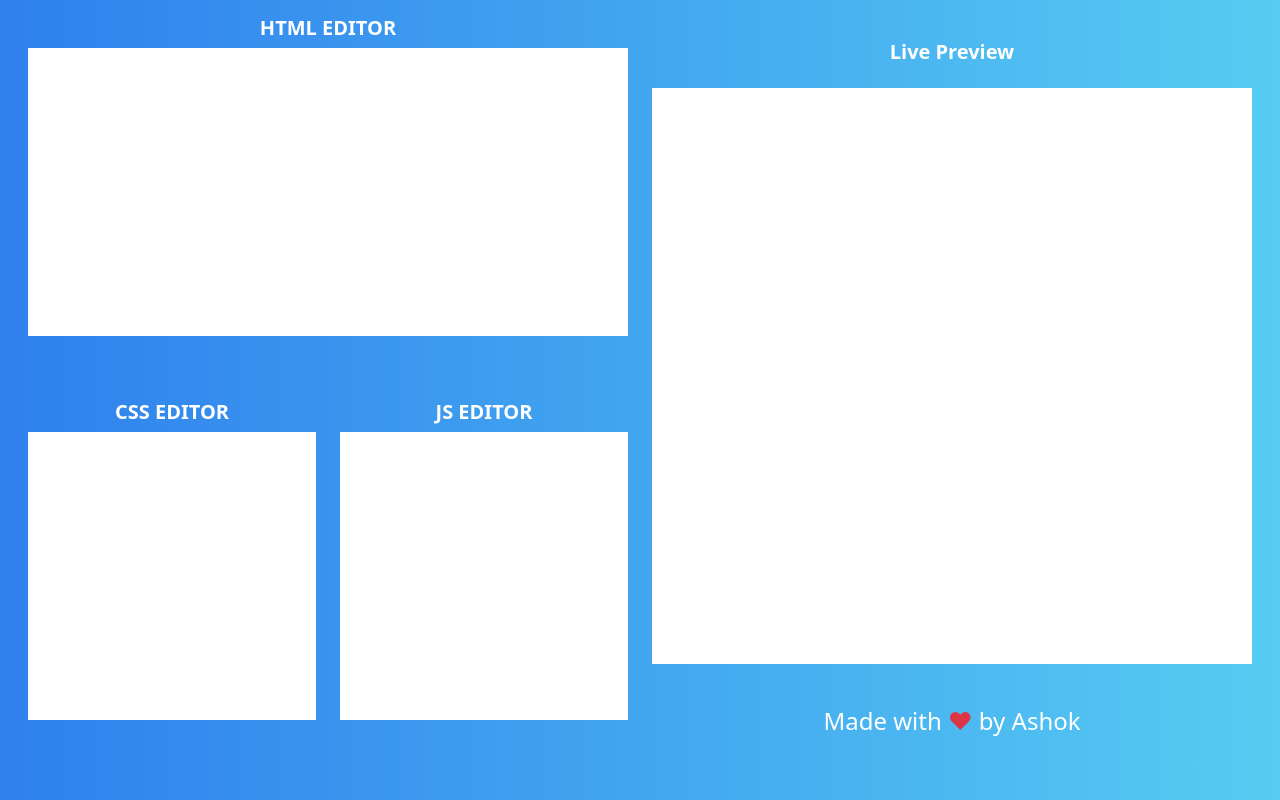
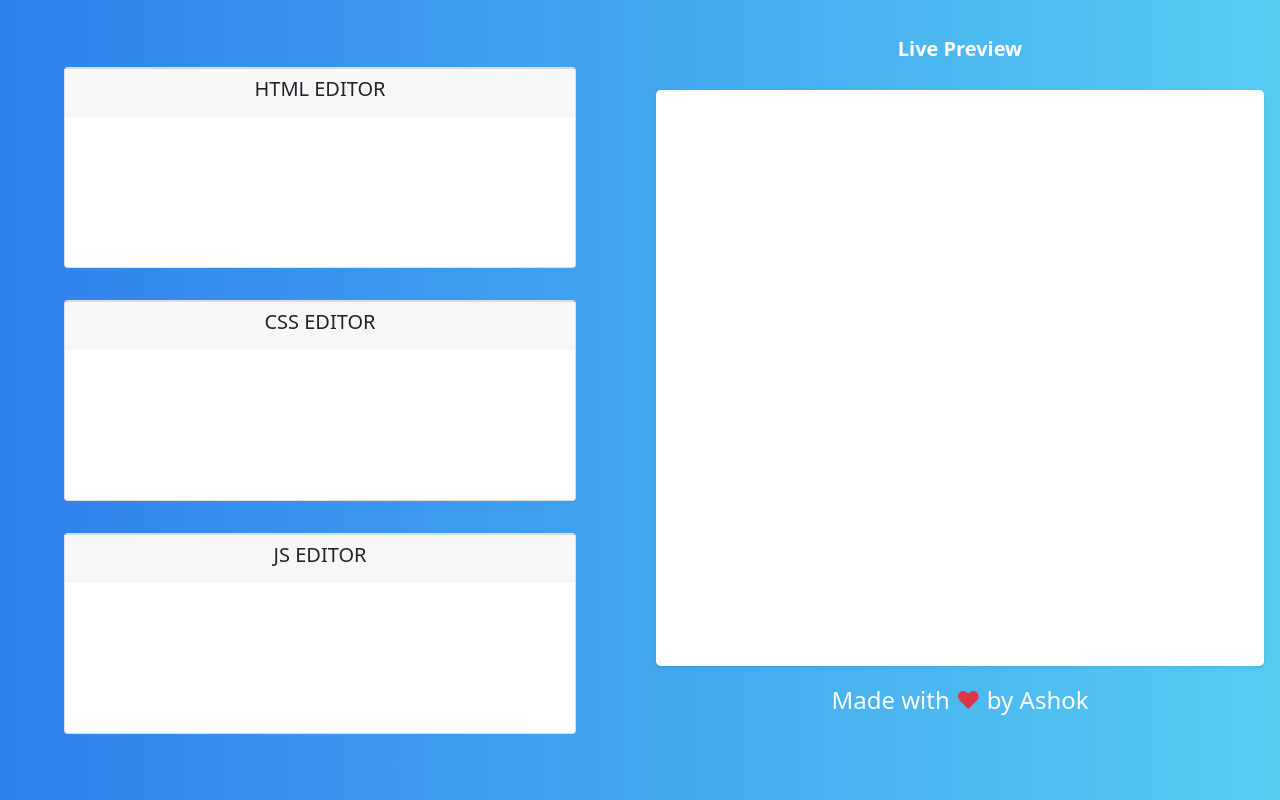
Before and after one commit to ashokide/ide, a plain HTML site: page index.html in a window 1280 px wide. Drawn offline with nearby package versions, Linux system fonts and the light colour scheme.

Commit message:
Add files via upload

```diff
--- a/index.html
+++ b/index.html
@@ -16,33 +16,55 @@
 
 <body>
     <div class="container-fluid">
-        <div class="row vh-100 p-3">
-            <section class="col-lg-6 col-12 h-100">
-                <header class="h-50">
-                    <h4 class="lead text-center text-white fw-bolder">HTML EDITOR</h4>
-                    <div class="bg-white h-75" id="htmleditor" contenteditable="true" tabindex="-1" onkeyup="editor()">
-                    </div>
-                </header>
-                <footer tabindex="-1" class="row h-50">
-                    <div class="col-lg-6">
-                        <h4  class="lead text-center text-white fw-bolder">CSS EDITOR</h4>
-                        <div class="bg-white h-75" id="csseditor" contenteditable="true" tabindex="-1" onkeyup="editor()">
-
+        <div class="row vh-100">
+            <div class="col-lg-6 col-12 px-5 py-1 d-flex flex-column justify-content-center">
+                <div style="min-height: 150px;">
+                    <div class="card m-3">
+                        <div class="card-footer">
+                            <h5 class="card-title text-center">HTML EDITOR</h5>
+                        </div>
+                        <div class="card-body" style="min-height: 150px;max-height: 150px;overflow-y: auto;">
+                            <div class="bg-white" id="htmleditor" contenteditable="true" tabindex="-1"
+                                onkeyup="editor()">
+                            </div>
                         </div>
                     </div>
-                    <div class="col-lg-6">
-                        <h4  class="lead text-center text-white fw-bolder">JS EDITOR</h4>
-                        <div class="bg-white h-75" id="jseditor" contenteditable="true" tabindex="-1" onkeyup="editor()">
+                </div>
 
+                <div style="min-height: 150px">
+                    <div class="card m-3">
+                        <div class="card-footer">
+                            <h5 class="card-title text-center">CSS EDITOR</h5>
+                        </div>
+                        <div class="card-body" style="min-height: 150px;max-height: 150px;overflow-y: auto;"">
+
+                            <div class="bg-white" id="csseditor" contenteditable="true" tabindex="-1"
+                                onkeyup="editor()">
+                            </div>
                         </div>
                     </div>
-                </footer>
-            </section>
-            <section class="col-lg-6 col-12 h-100 position-relative" id="right">
-                <h4  class="lead text-center text-white fw-bolder m-4">Live Preview</h4>
-                <iframe frameborder="0" id="preview" class="bg-white h-75 w-100"></iframe>
-                <h4 class="text-center text-white position-absolute fixed-bottom mb-lg-5">Made with <span class="text-danger">&hearts;</span> by Ashok</h4>
-            </section>
+                </div>
+
+                <div style="min-height: 150px">
+                    <div class="card m-3">
+                        <div class="card-footer">
+                            <h5 class="card-title text-center">JS EDITOR</h5>
+                        </div>
+                        <div class="card-body" style="min-height: 150px;max-height: 150px;overflow-y: auto;">
+
+                            <div class="bg-white" id="jseditor" contenteditable="true" tabindex="-1" onkeyup="editor()">
+                            </div>
+                        </div>
+                    </div>
+                </div>
+
+            </div>
+            <div class="col-lg-6 col-12 p-3 vh-100 d-flex flex-column justify-content-evenly">
+                <h4 class="lead text-center text-white fw-bolder">Live Preview</h4>
+                <iframe frameborder="0" id="preview" class="bg-white w-100 h-75 rounded rounded-3 shadow-sm"></iframe>
+                <h4 class="text-center text-white mb-lg-5 ">Made with <span
+                        class="text-danger">&hearts;</span> by Ashok</h4>
+            </div>
         </div>
     </div>
     <script src="./app.js"></script>
```
